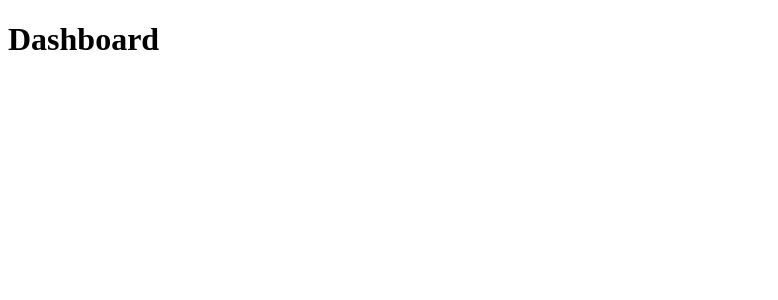
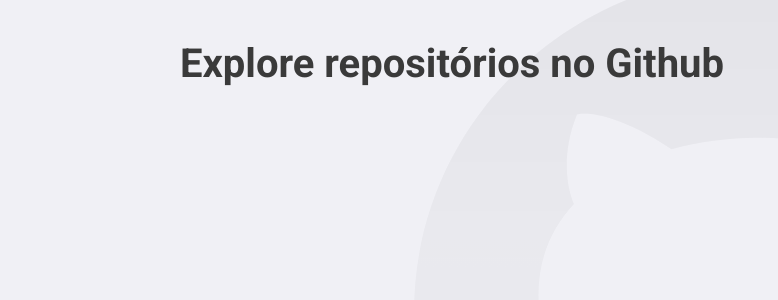
Before and after one commit to Assisneto/github-ts, a React (Create React App) app: page / in a window 1280 px wide. Shown: the top 300 px of the page, without its empty margins (0-778 px from the left). Built offline with nearby package versions, Linux system fonts and the light colour scheme.

Commit message:
global style

```diff
--- a/public/index.html
+++ b/public/index.html
@@ -6,6 +6,7 @@
     <meta name="theme-color" content="#3A3A3A" />
 
     <title>Github Explorer</title>
+    <link href="https://fonts.googleapis.com/css2?family=Roboto:wght@400;700&display=swap" rel="stylesheet">
   </head>
   <body>
     <noscript>You need to enable JavaScript to run this app.</noscript>
--- a/src/App.tsx
+++ b/src/App.tsx
@@ -1,12 +1,16 @@
 import React from 'react';
 import { BrowserRouter } from 'react-router-dom';
 
+import GlobalStyle from './styles/global';
 import Routes from './routes';
 
 const App: React.FC = () => (
-  <BrowserRouter>
-    <Routes />
-  </BrowserRouter>
+  <>
+    <BrowserRouter>
+      <Routes />
+    </BrowserRouter>
+    <GlobalStyle />
+  </>
 );
 
 export default App;
--- a/src/pages/Dashboard/index.tsx
+++ b/src/pages/Dashboard/index.tsx
@@ -1,13 +1,9 @@
 import React from 'react';
 
-// import { Container } from './styles';
+import { Title } from './styles';
 
 const Dashboard: React.FC = () => {
-  return (
-    <div>
-      <h1>Dashboard</h1>
-    </div>
-  );
+  return <Title>Explore repositórios no Github</Title>;
 };
 
 export default Dashboard;
--- a/src/pages/Dashboard/styles.ts
+++ b/src/pages/Dashboard/styles.ts
@@ -1,3 +1,6 @@
 import styled from 'styled-components';
 
-export const Container = styled.div``;
+export const Title = styled.h1`
+  font-size: 40px;
+  color: #3a3a3a;
+`;
--- /dev/null
+++ b/src/styles/global.ts
@@ -0,0 +1,32 @@
+import { createGlobalStyle } from 'styled-components';
+
+import github from '../assets/github.svg';
+
+export default createGlobalStyle`
+  * {
+    margin:0;
+    padding:0;
+    outline:0;
+    box-sizing:border-box;
+  }
+
+  body {
+    background:#f0f0f5 url(${github}) no-repeat 70% top;
+    -webkit-font-smoothing:antialiased;
+  }
+
+  body, input, button {
+    font: 16px Roboto, sans-serif
+  }
+
+  #root {
+    max-width:960px;
+    margin: 0 auto;
+    padding:40px 20px;
+  }
+
+  button{
+    cursor:pointer;
+  }
+
+`;
```
Also changed, not shown: src/assets/github.svg (added).
